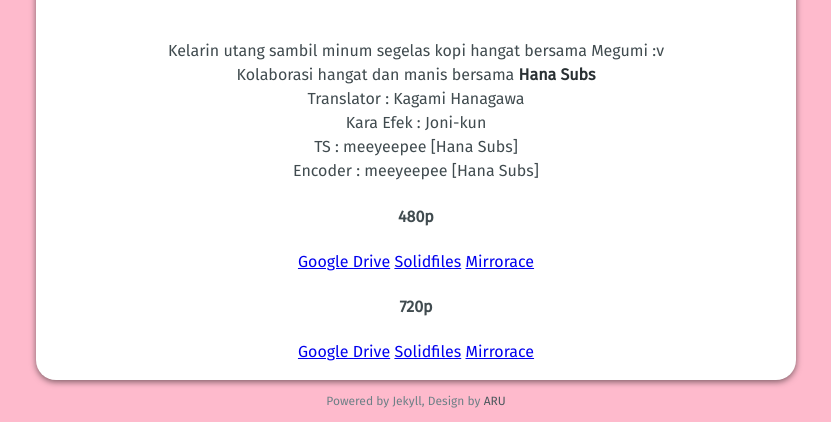
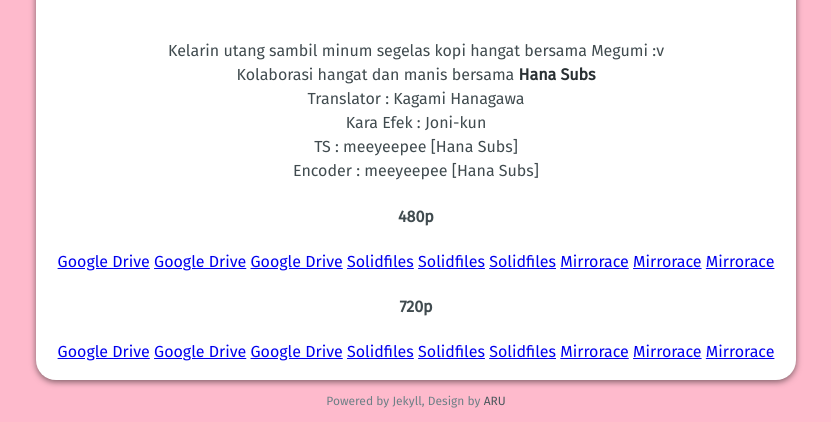
Before and after one commit to faishalirwn/hatsukoisubs, a Jekyll site: the page built from _posts/2017-07-07-saekano-02.html, in a window 1280 px wide, cut to the strip 549-971 px from the top of the page. Shown: the whole strip, without its empty margins (224-1055 px from the left). Built offline with Jekyll 4.4.1, drawn with Linux system fonts in a browser that asks for light colours; comment, search, counter and statistics services are not loaded.

Commit message:
update lagi

```diff
--- a/_posts/2017-07-07-saekano-02.html
+++ b/_posts/2017-07-07-saekano-02.html
@@ -34,6 +34,8 @@ Encoder : meeyeepee [Hana Subs]</p>
   <div class="dl-link">
     {% for link in page.480p %}
     <a href="{{ link.link }}">{{ link.web }}</a>
+    <a href="{{ link.link }}">{{ link.web }}</a>
+    <a href="{{ link.link }}">{{ link.web }}</a>
     {% endfor %}
   </div>
 </div>
@@ -43,6 +45,8 @@ Encoder : meeyeepee [Hana Subs]</p>
   <div class="dl-link">
     {% for link in page.720p %}
     <a href="{{ link.link }}">{{ link.web }}</a>
+    <a href="{{ link.link }}">{{ link.web }}</a>
+    <a href="{{ link.link }}">{{ link.web }}</a>
     {% endfor %}
   </div>
 </div>
```
